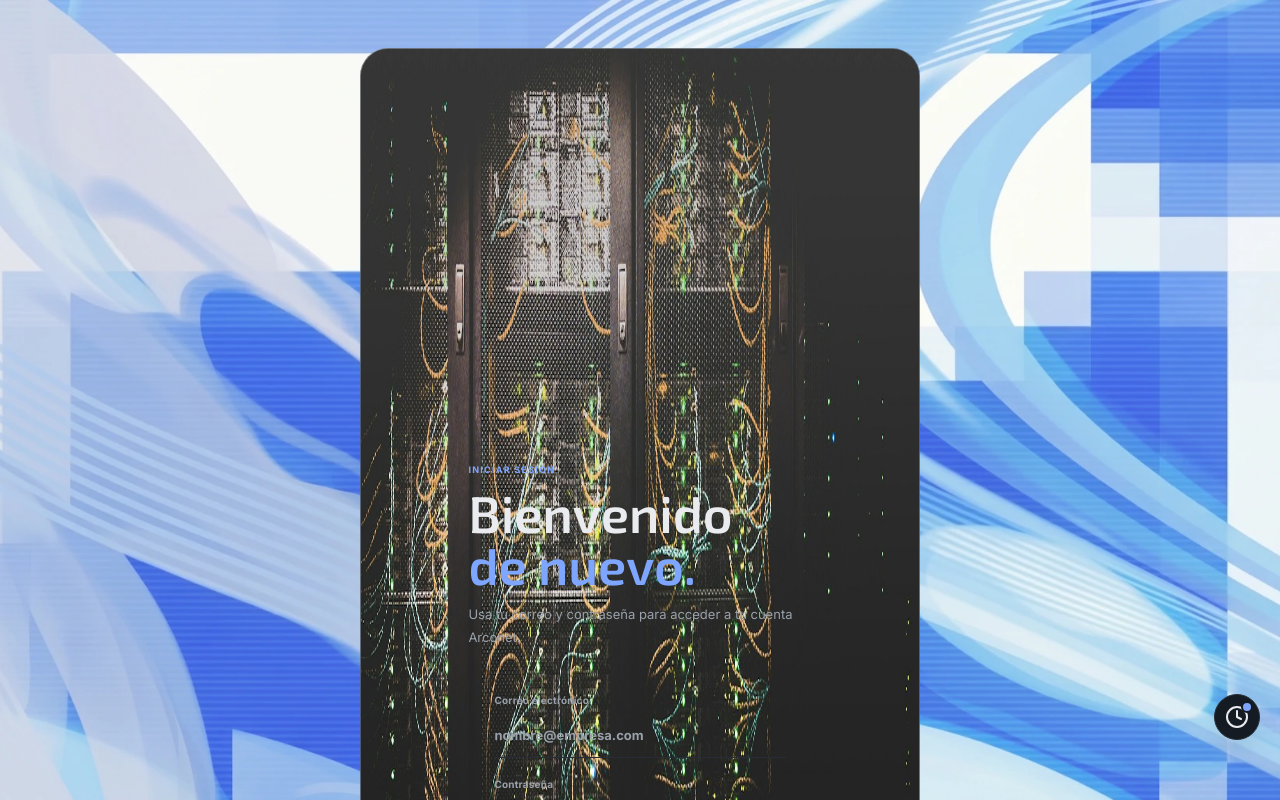
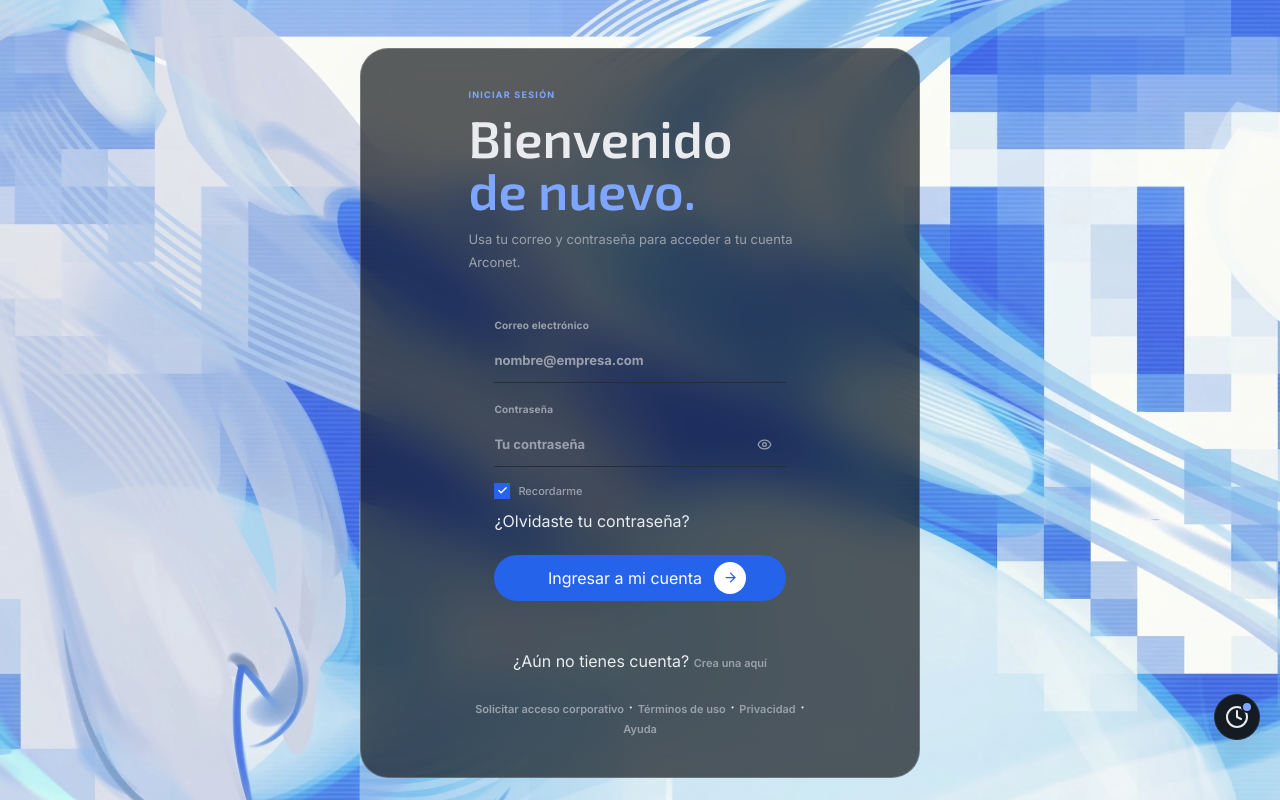
Before and after one commit to sarch-codelab/Arconet, a Next.js app: page /login in a window 1280 px wide. Shown: the top 800 px of the page. Built offline with nearby package versions, Linux system fonts and the light colour scheme.

Commit message:
Unificar el acceso de clientes con el diseño de vidrio
Co-authored-by: arena-agent <297053741+arena-agent@users.noreply.github.com>

```diff
--- a/app/admin/admin-experience.module.css
+++ b/app/admin/admin-experience.module.css
@@ -431,6 +431,14 @@
   padding: 4px 6px 4px 20px;
 }
 
+.loginPanelBody .clientLoginSubmit {
+  white-space: nowrap;
+}
+
+.loginPanelBody .clientLoginSubmit span {
+  flex: none;
+}
+
 .loginFooter {
   text-align: center;
 }
@@ -3153,6 +3161,18 @@
   .loginPanelBody .form {
     padding-inline: 12px;
   }
+
+  .loginPanelBody .clientLoginSubmit {
+    gap: 8px;
+    padding-left: 14px;
+    font-size: 11px;
+  }
+
+  .loginPanelBody .clientLoginSubmit span {
+    flex: 0 0 30px;
+    width: 30px;
+    height: 30px;
+  }
 }
 
 /* iOS Safari y otros navegadores táctiles amplían la página al enfocar un
--- a/app/login/login-experience.js
+++ b/app/login/login-experience.js
@@ -2,7 +2,6 @@
 
 import { rememberLocalPreviewSession, clientApiFetch as fetch } from "@/lib/api-fetch";
 
-import Image from "next/image";
 import Link from "next/link";
 import { useRouter } from "next/navigation";
 import { useState } from "react";
@@ -55,49 +54,6 @@ export default function LoginExperience() {
       <main className={styles.loginPage}>
         <MobileSiteMenu floating />
         <div className={styles.loginCard}>
-          <div className={styles.loginVisual}>
-            <Image
-              src="/catalogo/infraestructura.jpg"
-              alt=""
-              fill
-              priority
-              sizes="(max-width: 900px) 100vw, 50vw"
-              className={styles.loginVisualImg}
-            />
-            <div className={styles.loginVisualOverlay} />
-
-            <Link className={styles.logoTab} href="/" aria-label="Arconet, inicio">
-              <Image
-                src="/arconet.png"
-                alt="Arconet"
-                width={1200}
-                height={200}
-                sizes="(max-width: 1040px) 114px, 176px"
-                priority
-              />
-            </Link>
-
-            <div className={styles.loginVisualCopy}>
-              <p className={styles.eyebrow}><i /> Portal de clientes · Arconet</p>
-              <h1>
-                Tus proyectos,
-                <br />
-                <em>en un solo lugar.</em>
-              </h1>
-              <p className={styles.lead}>
-                Ingresa para dar seguimiento a tus solicitudes, cotizaciones y
-                entregas de fibra óptica, CATV e infraestructura.
-              </p>
-            </div>
-
-            <div className={styles.loginVisualFooter}>
-              <span>FIBRA ÓPTICA · CATV · TELECOMUNICACIONES</span>
-              <Link href="/contacto">
-                ¿Necesitas ayuda? Escríbenos <ArrowRight size={14} />
-              </Link>
-            </div>
-          </div>
-
           <section className={styles.loginPanel} aria-label="Formulario de acceso">
             <div className={styles.loginPanelBody}>
               <header>
@@ -169,7 +125,7 @@ export default function LoginExperience() {
                   <Link href="/recuperar">¿Olvidaste tu contraseña?</Link>
                 </div>
 
-                <button type="submit" className={styles.submit} disabled={submitting}>
+                <button type="submit" className={`${styles.submit} ${styles.clientLoginSubmit}`} disabled={submitting}>
                   {submitting ? "Verificando..." : "Ingresar a mi cuenta"} <span><ArrowRight size={15} /></span>
                 </button>
               </form>
```
Also changed, not shown: 1 other file (tests, documents, lock files or other folders).
